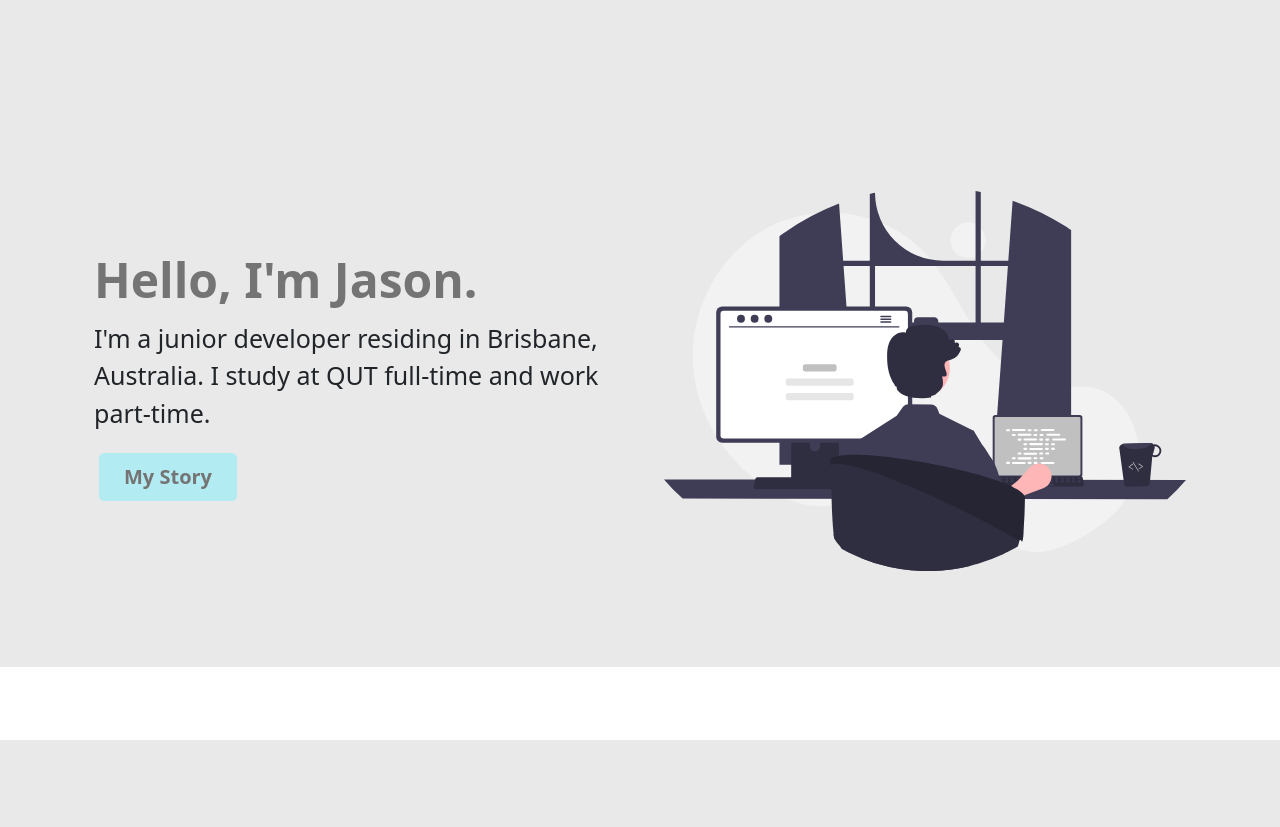
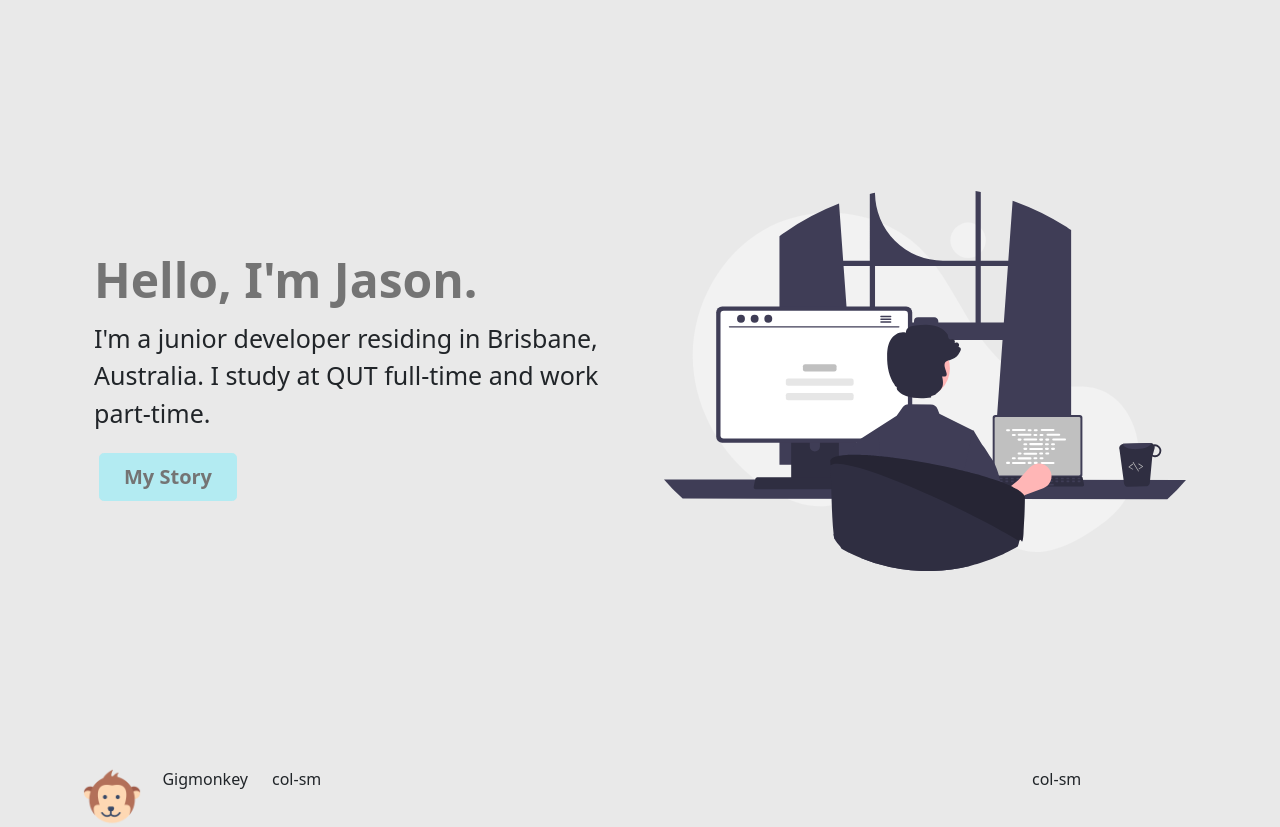
Before and after one commit to KendrickwithCode/portfolio, a Flask app: page / in a window 1280 px wide. Shown: the part 60-887 px from the top of the page. Before the commit the page ends 800 px from the top, so only its background shows below. Run offline with Flask 2, Linux system fonts and the light colour scheme; some libraries are stand-ins or nearby versions.

Commit message:
Implementing Portfolio spaces

```diff
--- a/website/static/css/style.css
+++ b/website/static/css/style.css
@@ -22,6 +22,14 @@
 
 .display-5{
   color: var(--grey);
+}
+
+.Work-Details{
+  padding-top:100px;
+}
+
+.detail-block{
+  float: right;
 }
 
 .btn-primary{
--- a/website/templates/index.html
+++ b/website/templates/index.html
@@ -47,9 +47,38 @@
                     <p class="lead">I'm a junior developer residing in Brisbane, Australia. I study at QUT full-time and
                         work part-time.</p>
                     <div class="d-grid gap-2 d-md-flex justify-content-md-start">
-                        <button type="button" class="btn button btn-primary btn-lg px-4 me-md-2"><span>My Story</span></button>
+                        <button type="button" class="btn button btn-primary btn-lg px-4 me-md-2"><span>My
+                                Story</span></button>
                     </div>
                 </div>
+            </div>
+        </div>
+    </div>
+    <div id="Work">
+        <div class="hero-unit Work-1">
+            <div class="container">
+                <div class="Work-Details">
+                    <div class="row">
+                        <div class="col-sm-2">
+                            <img src="static/img/gigmonkey.png" width="60" height="60">
+                            <div class="detail-block">
+                                <p>Gigmonkey</p>
+                            </div>
+                        </div>
+                        <div class="col-sm-8">
+                            col-sm
+                        </div>
+                        <div class="col-sm-2">
+                            col-sm
+                        </div>
+                    </div>
+                </div>
+            </div>
+            <div class="row-12">
+            </div>
+            <div class="row-12">
+            </div>
+            <div class="row-12">
             </div>
         </div>
     </div>
```
Also changed, not shown: website/static/img/gigmonkey.png (added). Lines whose indentation alone changed are shown as unchanged.
